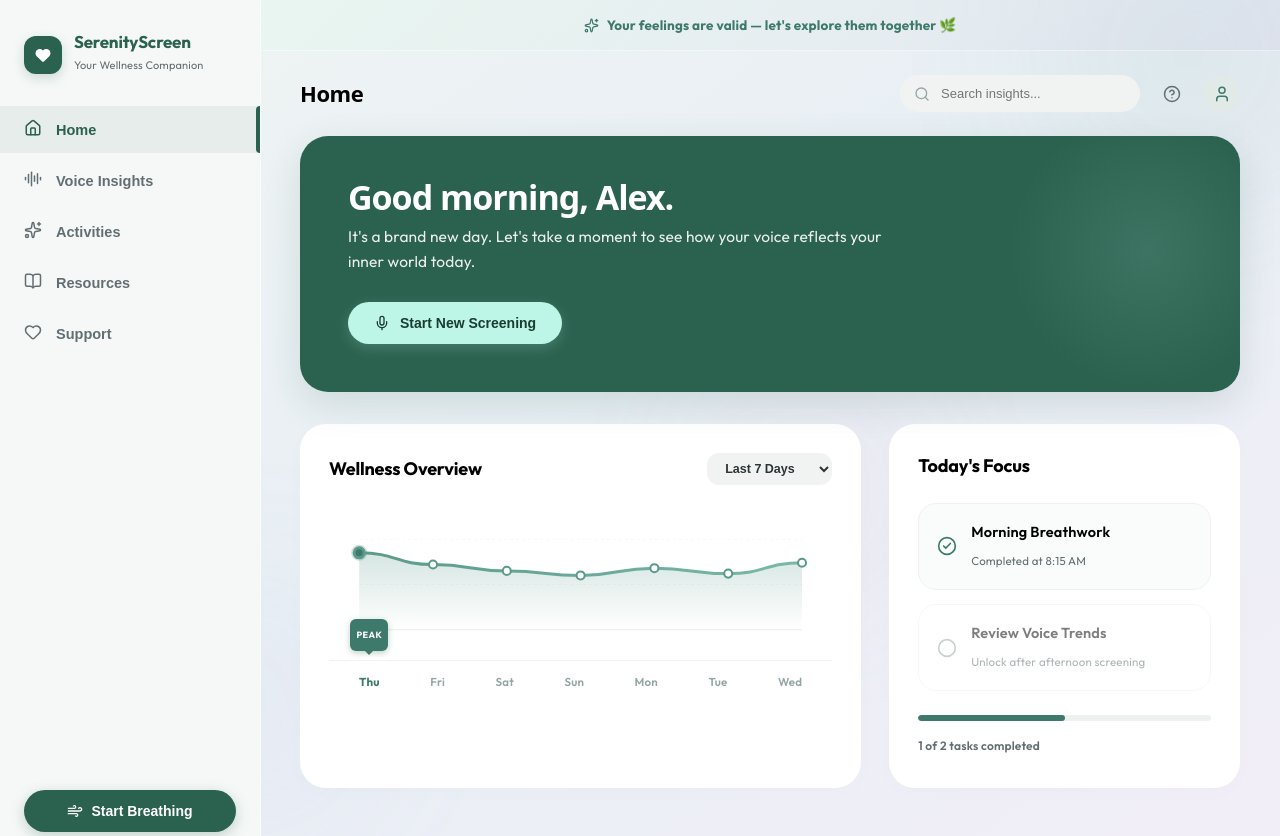
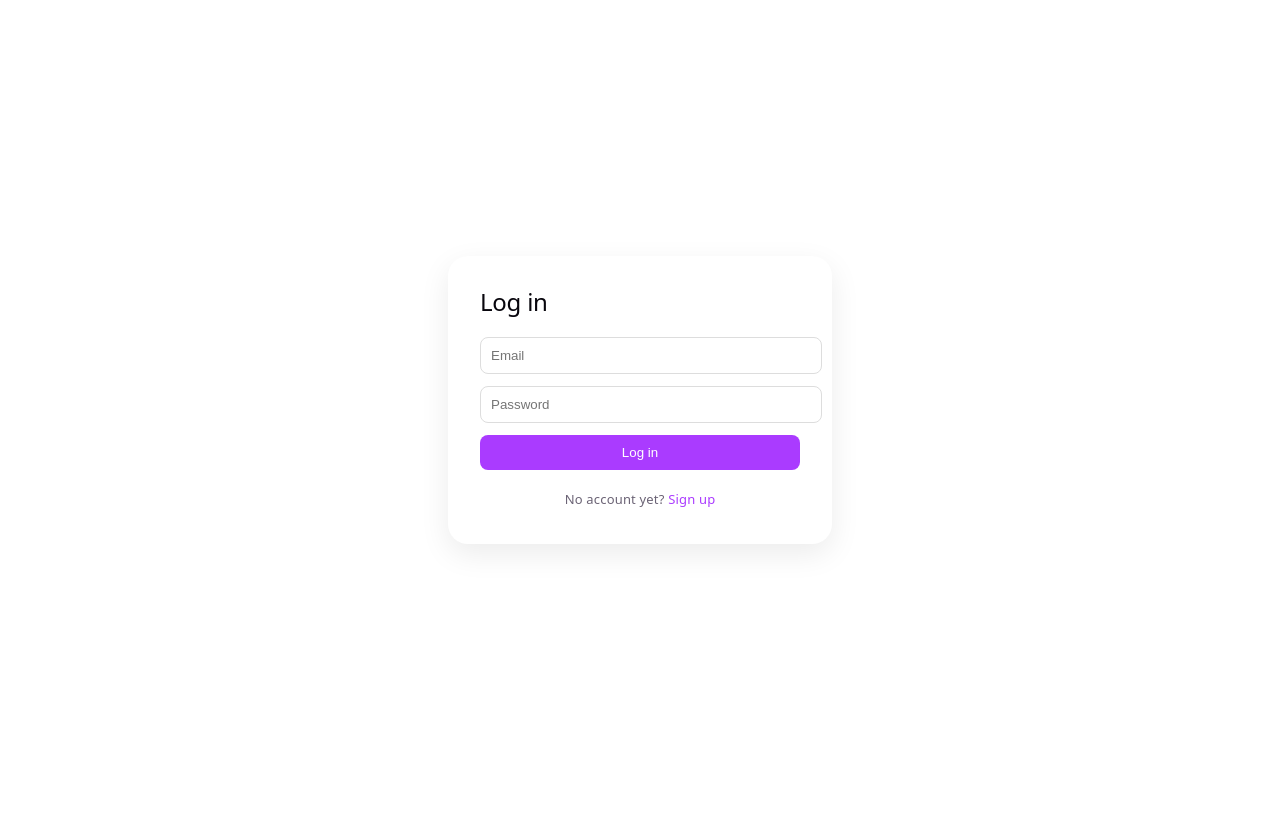
Before and after one commit to Dalton-Khatri/Mental_Health, a React (Vite) app in the folder frontend/: page / in a window 1280 px wide. After the commit the page ends 800 px from the top, so only its background shows below. Built offline with nearby package versions, Linux system fonts and the light colour scheme.

Commit message:
Save work before LFS migration

```diff
--- a/frontend/src/App.jsx
+++ b/frontend/src/App.jsx
@@ -21,6 +21,7 @@ import {
 // Import modular components
 import Sidebar from "./components/Sidebar";
 import TopBar from "./components/TopBar";
+import Auth from "./Auth";
 import HomeView from "./components/HomeView";
 import InsightsView from "./components/InsightsView";
 import ActivitiesView from "./components/ActivitiesView";
@@ -38,6 +39,8 @@ import {
   ChatModal
 } from "./components/Modals";
 import { ARTICLES } from "./components/ResourcesView";
+
+const SERVER_API = "http://localhost:5000/api";
 
 const SPEEDS = [0.75, 1, 1.25, 1.5, 2];
 
@@ -439,24 +442,44 @@ export default function App() {
   // Navigation State
   const [currentTab, setCurrentTab] = useState("home");
   const [searchQuery, setSearchQuery] = useState("");
-
-  // Notes/Screenings State (Persisted in LocalStorage)
-  const [notes, setNotes] = useState(() => {
-    const saved = localStorage.getItem("notes");
-    if (saved) {
-      try {
-        const parsed = JSON.parse(saved);
-        return parsed.map(n => ({ ...n, createdAt: new Date(n.createdAt) }));
-      } catch (e) {
-        return MOCK_SCREENINGS;
-      }
-    }
-    return MOCK_SCREENINGS;
+  const [user, setUser] = useState(() => {
+    const saved = localStorage.getItem("user");
+    return saved ? JSON.parse(saved) : null;
   });
+  const [token, setToken] = useState(() => localStorage.getItem("token"));
+
+  const handleLogout = () => {
+    localStorage.removeItem("token");
+    localStorage.removeItem("user");
+    setToken(null);
+    setUser(null);
+  };
+
+  // Notes/Screenings State
+  const [notes, setNotes] = useState([]);
 
   useEffect(() => {
-    localStorage.setItem("notes", JSON.stringify(notes));
-  }, [notes]);
+    if (!token) return;
+    fetch(`${SERVER_API}/screenings`, {
+      headers: { Authorization: `Bearer ${token}` },
+    })
+      .then((res) => res.json())
+      .then((data) => {
+        const mapped = data.map((s) => ({
+          id: s.id,
+          title: `Wellness check — ${new Date(s.createdAt).toLocaleDateString([], { month: "short", day: "numeric" })}`,
+          url: s.audioUrl,
+          peaks: Array(60).fill(0.2),
+          duration: 0,
+          mood: 3,
+          score: s.conditionConfidence ? Math.round(s.conditionConfidence * 100) : undefined,
+          createdAt: new Date(s.createdAt),
+          transcript: s.transcript || "",
+        }));
+        setNotes(mapped);
+      })
+      .catch((err) => console.error("Failed to load screenings:", err));
+  }, [token]);
 
   // Today's Focus Checklist State (Persisted in LocalStorage)
   const [focusTasks, setFocusTasks] = useState(() => {
@@ -645,6 +668,19 @@ export default function App() {
 
         // Unlock the "Review Voice Trends" checklist item
         setFocusTasks((prev) => ({ ...prev, trends: false }));
+
+        const saveFormData = new FormData();
+        saveFormData.append("audio", blob, `checkin.${fileExtension}`);
+        saveFormData.append("conditionLabel", "pending");
+        saveFormData.append("conditionConfidence", "0");
+        saveFormData.append("causeLabel", "pending");
+        saveFormData.append("causeConfidence", "0");
+
+        fetch(`${SERVER_API}/screenings`, {
+          method: "POST",
+          headers: { Authorization: `Bearer ${token}` },
+          body: saveFormData,
+        }).catch((err) => console.error("Failed to save screening to database:", err));
       })
       .catch((err) => {
         console.error("Transcription error:", err);
@@ -735,6 +771,10 @@ export default function App() {
     }
   };
 
+  if (!token) {
+    return <Auth onLoginSuccess={(u, t) => { setUser(u); setToken(t); }} />;
+  }
+
   return (
     <div className="sr-app-container">
       <style>{`
@@ -2324,6 +2364,7 @@ export default function App() {
           title={getTabTitle()}
           searchQuery={searchQuery}
           onSearchChange={setSearchQuery}
+          onLogout={handleLogout}
         />
 
         {/* Mic permission or capture error banner */}
--- /dev/null
+++ b/frontend/src/Auth.jsx
@@ -0,0 +1,93 @@
+import React, { useState } from "react";
+
+const API_URL = "http://localhost:5000/api/auth";
+
+export default function Auth({ onLoginSuccess }) {
+  const [mode, setMode] = useState("login"); // "login" or "signup"
+  const [name, setName] = useState("");
+  const [email, setEmail] = useState("");
+  const [password, setPassword] = useState("");
+  const [error, setError] = useState("");
+  const [loading, setLoading] = useState(false);
+
+  const handleSubmit = async (e) => {
+    e.preventDefault();
+    setError("");
+    setLoading(true);
+
+    const endpoint = mode === "login" ? "/login" : "/signup";
+    const body = mode === "login" ? { email, password } : { name, email, password };
+
+    try {
+      const res = await fetch(`${API_URL}${endpoint}`, {
+        method: "POST",
+        headers: { "Content-Type": "application/json" },
+        body: JSON.stringify(body),
+      });
+      const data = await res.json();
+
+      if (!res.ok) {
+        throw new Error(data.error || "Something went wrong");
+      }
+
+      localStorage.setItem("token", data.token);
+      localStorage.setItem("user", JSON.stringify(data.user));
+      onLoginSuccess(data.user, data.token);
+    } catch (err) {
+      setError(err.message);
+    } finally {
+      setLoading(false);
+    }
+  };
+
+  return (
+    <div style={{ display: "flex", alignItems: "center", justifyContent: "center", height: "100vh" }}>
+      <form onSubmit={handleSubmit} style={{ width: 320, padding: 32, borderRadius: 20, background: "#fff", boxShadow: "0 10px 30px rgba(0,0,0,0.08)" }}>
+        <h2 style={{ marginBottom: 20 }}>{mode === "login" ? "Log in" : "Sign up"}</h2>
+
+        {mode === "signup" && (
+          <input
+            type="text"
+            placeholder="Name"
+            value={name}
+            onChange={(e) => setName(e.target.value)}
+            required
+            style={{ width: "100%", padding: 10, marginBottom: 12, borderRadius: 8, border: "1px solid #ddd" }}
+          />
+        )}
+        <input
+          type="email"
+          placeholder="Email"
+          value={email}
+          onChange={(e) => setEmail(e.target.value)}
+          required
+          style={{ width: "100%", padding: 10, marginBottom: 12, borderRadius: 8, border: "1px solid #ddd" }}
+        />
+        <input
+          type="password"
+          placeholder="Password"
+          value={password}
+          onChange={(e) => setPassword(e.target.value)}
+          required
+          style={{ width: "100%", padding: 10, marginBottom: 12, borderRadius: 8, border: "1px solid #ddd" }}
+        />
+
+        {error && <p style={{ color: "#c0392b", fontSize: 13, marginBottom: 12 }}>{error}</p>}
+
+        <button type="submit" disabled={loading} style={{ width: "100%", padding: 10, borderRadius: 8, background: "var(--accent)", color: "#fff", border: "none" }}>
+          {loading ? "Please wait..." : mode === "login" ? "Log in" : "Sign up"}
+        </button>
+
+        <p style={{ marginTop: 16, fontSize: 13, textAlign: "center" }}>
+          {mode === "login" ? "No account yet? " : "Already have an account? "}
+          <span
+            style={{ color: "var(--accent)", cursor: "pointer" }}
+            onClick={() => setMode(mode === "login" ? "signup" : "login")}
+          >
+            {mode === "login" ? "Sign up" : "Log in"}
+          </span>
+        </p>
+      </form>
+    </div>
+  );
+}
--- a/frontend/src/components/TopBar.jsx
+++ b/frontend/src/components/TopBar.jsx
@@ -1,7 +1,7 @@
 import React from "react";
 import { Search, HelpCircle, User } from "lucide-react";
 
-export default function TopBar({ title, searchQuery, onSearchChange }) {
+export default function TopBar({ title, searchQuery, onSearchChange, onLogout }) {
   return (
     <header className="sr-topbar" role="banner">
       {/* Title */}
@@ -37,6 +37,7 @@ export default function TopBar({ title, searchQuery, onSearchChange }) {
           className="sr-avatar-btn"
           aria-label="User profile settings"
           title="Alex Profile"
+          onClick={onLogout}
         >
           <div className="sr-avatar">
             <User size={18} />
```
Also changed, not shown: 1 other file (tests, documents, lock files or other folders).
